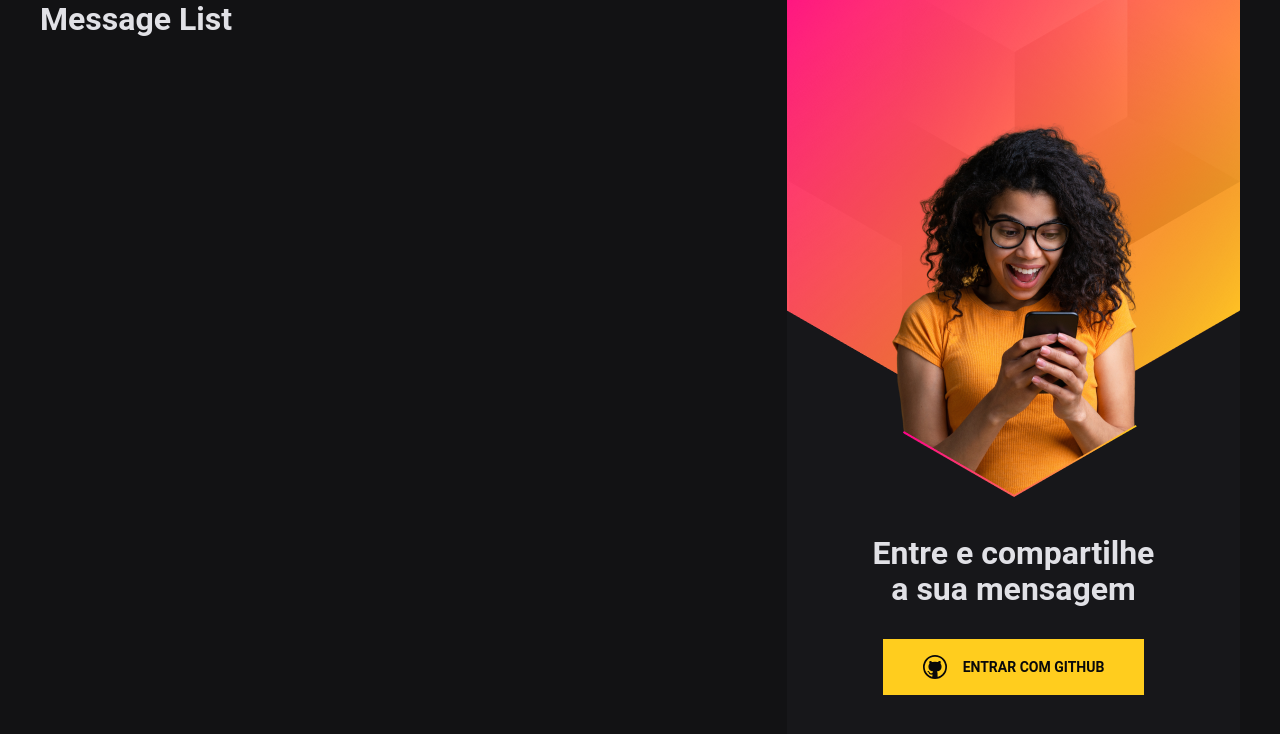
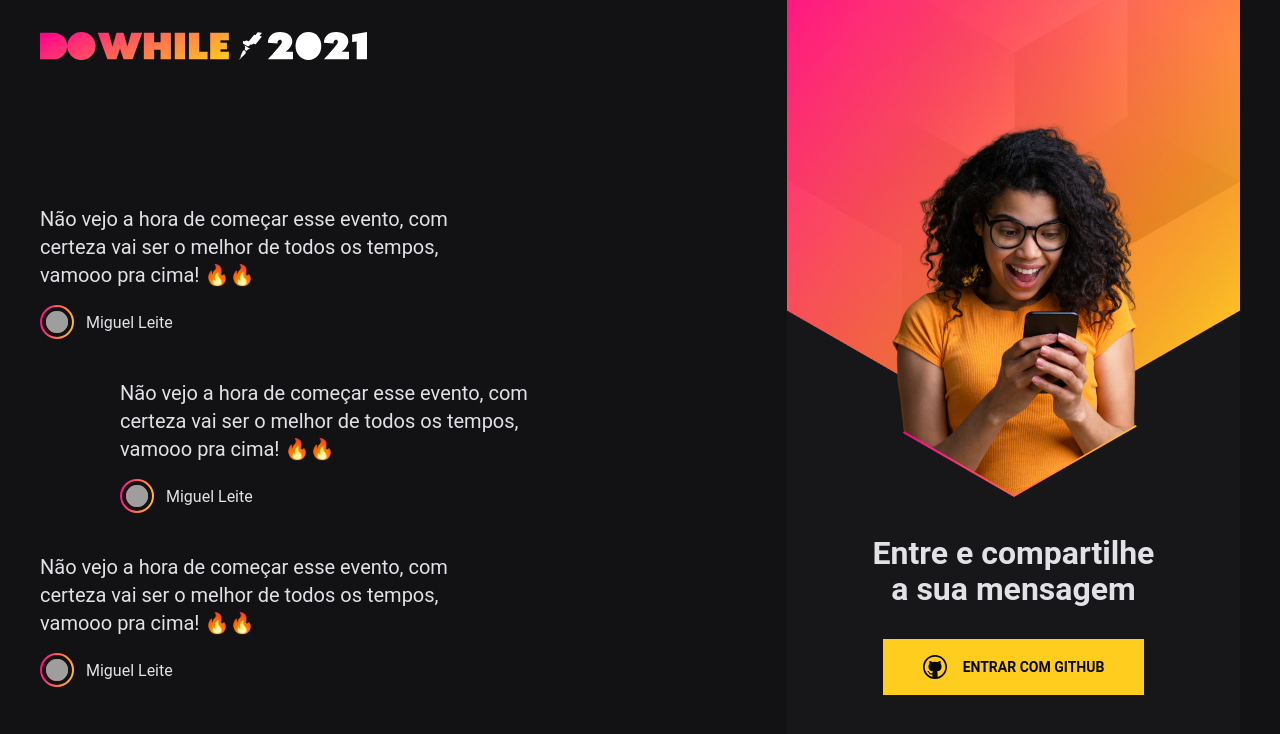
Before and after one commit to Miguel-Leite/heat-frontend, a React (Vite) app: page / in a window 1280 px wide. Shown: the top 734 px of the page. Built offline with nearby package versions, Linux system fonts and the light colour scheme; grey boxes are pictures that could not be loaded.

Commit message:
component messagelist created

```diff
--- a/src/components/MessageList/index.tsx
+++ b/src/components/MessageList/index.tsx
@@ -1,5 +1,49 @@
+import styles from './styles.module.scss';
+
+import logoImg from '../../assets/logo.svg';
+
 export function MessageList () {
     return (
-        <h1>Message List</h1>
+        <div className={styles.messageListWrapper}>
+            <img src={logoImg} alt="Dowhile 2022" />
+
+            <ul className={styles.messageList}>
+                <li className={styles.message}>
+                    <p className={styles.messageContent}>
+                    Não vejo a hora de começar esse evento, com certeza vai ser o melhor de todos os tempos, vamooo pra cima! 🔥🔥
+                    </p>
+                    <div className={styles.messageUser}>
+                        <div className={styles.userImage}>
+                            <img src="https://github.com/Miguel-Leite.png" alt="Miguel Leite" />
+                        </div>
+                        <span>Miguel Leite</span>
+                    </div>
+                </li>
+
+                <li className={styles.message}>
+                    <p className={styles.messageContent}>
+                    Não vejo a hora de começar esse evento, com certeza vai ser o melhor de todos os tempos, vamooo pra cima! 🔥🔥
+                    </p>
+                    <div className={styles.messageUser}>
+                        <div className={styles.userImage}>
+                            <img src="https://github.com/Miguel-Leite.png" alt="Miguel Leite" />
+                        </div>
+                        <span>Miguel Leite</span>
+                    </div>
+                </li>
+
+                <li className={styles.message}>
+                    <p className={styles.messageContent}>
+                    Não vejo a hora de começar esse evento, com certeza vai ser o melhor de todos os tempos, vamooo pra cima! 🔥🔥
+                    </p>
+                    <div className={styles.messageUser}>
+                        <div className={styles.userImage}>
+                            <img src="https://github.com/Miguel-Leite.png" alt="Miguel Leite" />
+                        </div>
+                        <span>Miguel Leite</span>
+                    </div>
+                </li>
+            </ul>
+        </div>
     )
 }
--- /dev/null
+++ b/src/components/MessageList/styles.module.scss
@@ -0,0 +1,59 @@
+
+.messageListWrapper{
+    display: flex;
+    flex-direction: column;
+
+    justify-content: space-between;
+    align-items: flex-start;
+    > svg,
+    > img {
+        height: 28px;
+        margin: 32px 0;
+    }
+}
+
+.messageList {
+    list-style: none;
+    display: flex;
+    flex-direction: column;
+    justify-content: center;
+    gap: 40px;
+    flex: 1;
+
+    .message {
+        max-width: 440px;
+
+        &:nth-child(2) {
+            margin-left: 80px;
+        }
+
+        .messageContent {
+            font-size: 20px;
+            line-height: 28px;
+        }
+        .messageUser {
+            margin-top: 16px;
+            display: flex;
+            align-items: center;
+
+            .userImage {
+                padding: 2px;
+                background: linear-gradient(100deg, #ff008e 0%, #ffcd1e 100%);
+                border-radius: 50%;
+                line-height: 0;
+
+                img {
+                    width: 30px;
+                    height: 30px;
+                    border-radius: 50%;
+                    border: 4px solid #121214;
+                }
+            }
+
+            span {
+                font-size: 16px;
+                margin-left: 12px;
+            }
+        }
+    }
+}
```
